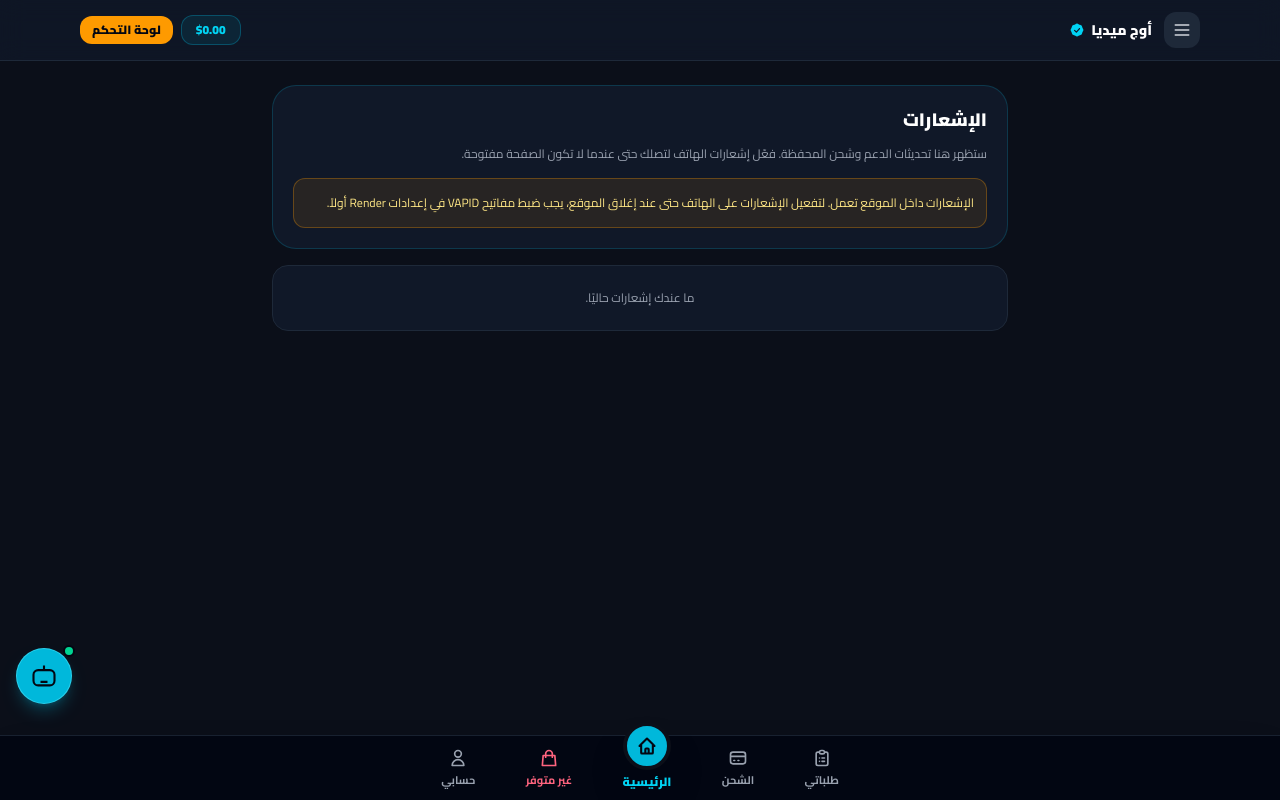
After one commit to OWJMEDIA963/OWJ-MEDIA, a Flask app: page /notifications in a window 1280 px wide. The commit adds this page. Run offline with Flask 3, Linux system fonts and the light colour scheme; a user stored in the database is signed in; data that the repository does not hold is empty.

Commit message:
Add files via upload

```diff
--- a/app.py
+++ b/app.py
@@ -146,10 +146,73 @@ class SupportMessage(db.Model):
     created_at = db.Column(db.DateTime, default=datetime.utcnow)
     sender = db.relationship('User')
 
+
+class Notification(db.Model):
+    id = db.Column(db.Integer, primary_key=True)
+    user_id = db.Column(db.Integer, db.ForeignKey('user.id'), nullable=False, index=True)
+    title = db.Column(db.String(160), nullable=False)
+    message = db.Column(db.String(500), nullable=False)
+    url = db.Column(db.String(500), default='/notifications')
+    is_read = db.Column(db.Boolean, default=False, nullable=False)
+    created_at = db.Column(db.DateTime, default=datetime.utcnow, nullable=False)
+    user = db.relationship('User', backref=db.backref('notifications', lazy=True, cascade='all, delete-orphan'))
+
+
+class PushSubscription(db.Model):
+    id = db.Column(db.Integer, primary_key=True)
+    user_id = db.Column(db.Integer, db.ForeignKey('user.id'), nullable=False, index=True)
+    endpoint = db.Column(db.Text, unique=True, nullable=False)
+    p256dh = db.Column(db.String(255), nullable=False)
+    auth = db.Column(db.String(255), nullable=False)
+    created_at = db.Column(db.DateTime, default=datetime.utcnow, nullable=False)
+    user = db.relationship('User', backref=db.backref('push_subscriptions', lazy=True, cascade='all, delete-orphan'))
+
+
+def send_user_notification(user_id, title, message, url='/notifications'):
+    # Save an in-site notification; send phone/browser push when VAPID is configured.
+    db.session.add(Notification(user_id=user_id, title=title[:160], message=message[:500], url=url[:500]))
+    db.session.flush()
+    public_key = os.environ.get('VAPID_PUBLIC_KEY', '').strip()
+    private_key = os.environ.get('VAPID_PRIVATE_KEY', '').strip()
+    subject = os.environ.get('VAPID_SUBJECT', 'mailto:admin@example.com').strip()
+    if public_key and private_key:
+        try:
+            from pywebpush import webpush
+            import json
+            for sub in PushSubscription.query.filter_by(user_id=user_id).all():
+                try:
+                    webpush(subscription_info={'endpoint': sub.endpoint, 'keys': {'p256dh': sub.p256dh, 'auth': sub.auth}}, data=json.dumps({'title': title, 'body': message, 'url': url}), vapid_private_key=private_key, vapid_claims={'sub': subject})
+                except Exception as exc:
+                    status = getattr(getattr(exc, 'response', None), 'status_code', None)
+                    if status in (404, 410):
+                        db.session.delete(sub)
+        except ImportError:
+            app.logger.warning('pywebpush is not installed; saved in-app notification only')
+        except Exception:
+            app.logger.exception('Unable to send push notification')
+
+
+def get_or_create_single_support_ticket(user_id):
+    # Merge legacy tickets into one ongoing customer-service conversation.
+    tickets = SupportTicket.query.filter_by(user_id=user_id).order_by(SupportTicket.updated_at.desc(), SupportTicket.id.desc()).all()
+    if not tickets:
+        ticket = SupportTicket(user_id=user_id, subject='محادثة خدمة العملاء')
+        db.session.add(ticket)
+        db.session.flush()
+        return ticket
+    primary = tickets[0]
+    primary.subject = 'محادثة خدمة العملاء'
+    for old in tickets[1:]:
+        for msg in old.messages:
+            msg.ticket = primary
+        db.session.delete(old)
+    return primary
+
 @app.context_processor
 def inject_globals():
     user = db.session.get(User, session.get('user_id')) if session.get('user_id') else None
-    return {'current_user': user, 'site_name': 'أوج ميديا'}
+    unread_count = Notification.query.filter_by(user_id=user.id, is_read=False).count() if user else 0
+    return {'current_user': user, 'site_name': 'أوج ميديا', 'unread_notification_count': unread_count}
 
 def login_required(fn):
     @wraps(fn)
@@ -360,23 +423,9 @@ def ai_chat():
 @login_required
 def support():
     user = current_user()
-    if request.method == 'POST':
-        subject = request.form.get('subject', '').strip()[:160] or 'استفسار دعم'
-        content = request.form.get('message', '').strip()
-        if not content:
-            flash('اكتب تفاصيل المشكلة قبل الإرسال.', 'error')
-        elif len(content) > 5000:
-            flash('الرسالة طويلة جداً؛ الحد الأقصى 5000 حرف.', 'error')
-        else:
-            ticket = SupportTicket(user_id=user.id, subject=subject)
-            db.session.add(ticket)
-            db.session.flush()
-            db.session.add(SupportMessage(ticket_id=ticket.id, sender_id=user.id, sender_role='user', content=content))
-            db.session.commit()
-            flash('تم إرسال رسالتك للدعم. يمكنك متابعة الرد من نفس المحادثة.', 'success')
-            return redirect(url_for('support_ticket', ticket_id=ticket.id))
-    tickets = SupportTicket.query.filter_by(user_id=user.id).order_by(SupportTicket.updated_at.desc()).all()
-    return render_template('support.html', tickets=tickets)
+    ticket = get_or_create_single_support_ticket(user.id)
+    db.session.commit()
+    return redirect(url_for('support_ticket', ticket_id=ticket.id))
 
 
 @app.route('/support/<int:ticket_id>', methods=['GET', 'POST'])
@@ -392,14 +441,15 @@ def support_ticket(ticket_id):
             flash('اكتب رسالتك أولاً.', 'error')
         elif len(content) > 5000:
             flash('الرسالة طويلة جداً؛ الحد الأقصى 5000 حرف.', 'error')
-        elif ticket.status == 'مغلقة' and user.role != 'admin':
-            flash('هذه المحادثة مغلقة. افتح شكوى جديدة إذا احتجت للمساعدة.', 'error')
         else:
             role = 'admin' if user.role == 'admin' else 'user'
             db.session.add(SupportMessage(ticket_id=ticket.id, sender_id=user.id, sender_role=role, content=content))
             ticket.updated_at = datetime.utcnow()
-            if role == 'user': ticket.status = 'بانتظار الدعم'
-            else: ticket.status = 'تم الرد'
+            if role == 'user':
+                ticket.status = 'بانتظار الدعم'
+            else:
+                ticket.status = 'تم الرد'
+                send_user_notification(ticket.user_id, 'تم الرد من الدعم', 'قام فريق أوج ميديا بالرد على محادثتك.', url_for('support_ticket', ticket_id=ticket.id))
             db.session.commit()
             flash('تم إرسال الرد.', 'success')
             return redirect(url_for('admin_support_ticket' if user.role == 'admin' else 'support_ticket', ticket_id=ticket.id))
@@ -409,6 +459,10 @@ def support_ticket(ticket_id):
 @app.route('/admin/support')
 @admin_required
 def admin_support():
+    user_ids = [row[0] for row in db.session.query(SupportTicket.user_id).distinct().all()]
+    for uid in user_ids:
+        get_or_create_single_support_ticket(uid)
+    db.session.commit()
     tickets = SupportTicket.query.order_by(SupportTicket.updated_at.desc()).all()
     return render_template('admin_support.html', tickets=tickets)
 
@@ -441,10 +495,52 @@ def admin_support_ticket(ticket_id):
             db.session.add(SupportMessage(ticket_id=ticket.id, sender_id=admin_user.id, sender_role='admin', content=content))
             ticket.status = 'تم الرد'
             ticket.updated_at = datetime.utcnow()
+            send_user_notification(ticket.user_id, 'تم الرد من الدعم', 'قام فريق أوج ميديا بالرد على محادثتك.', url_for('support_ticket', ticket_id=ticket.id))
             db.session.commit()
             flash('تم إرسال الرد للمستخدم.', 'success')
             return redirect(url_for('admin_support_ticket', ticket_id=ticket.id))
     return render_template('support_ticket.html', ticket=ticket, is_admin=True)
+
+
+@app.route('/notifications')
+@login_required
+def notifications_page():
+    items = Notification.query.filter_by(user_id=current_user().id).order_by(Notification.created_at.desc()).limit(100).all()
+    return render_template('notifications.html', notifications=items, vapid_public_key=os.environ.get('VAPID_PUBLIC_KEY', ''))
+
+
+@app.route('/notifications/read/<int:notification_id>', methods=['POST'])
+@login_required
+def notification_read(notification_id):
+    item = Notification.query.filter_by(id=notification_id, user_id=current_user().id).first_or_404()
+    item.is_read = True
+    db.session.commit()
+    return redirect(item.url or url_for('notifications_page'))
+
+
+@app.route('/api/push/subscribe', methods=['POST'])
+@login_required
+def push_subscribe():
+    data = request.get_json(silent=True) or {}
+    sub = data.get('subscription') or {}
+    keys = sub.get('keys') or {}
+    endpoint, p256dh, auth = sub.get('endpoint'), keys.get('p256dh'), keys.get('auth')
+    if not all(isinstance(v, str) and v for v in (endpoint, p256dh, auth)):
+        return jsonify(ok=False, error='بيانات الاشتراك غير مكتملة'), 400
+    existing = PushSubscription.query.filter_by(endpoint=endpoint).first()
+    if existing:
+        existing.user_id, existing.p256dh, existing.auth = current_user().id, p256dh, auth
+    else:
+        db.session.add(PushSubscription(user_id=current_user().id, endpoint=endpoint, p256dh=p256dh, auth=auth))
+    db.session.commit()
+    return jsonify(ok=True)
+
+
+@app.route('/sw.js')
+def service_worker():
+    from flask import Response
+    js = "self.addEventListener('push', function(event) { let data = {}; try { data = event.data.json(); } catch (e) { data = {title: 'أوج ميديا', body: event.data ? event.data.text() : 'لديك إشعار جديد'}; } event.waitUntil(self.registration.showNotification(data.title || 'أوج ميديا', {body: data.body || '', data: {url: data.url || '/notifications'}})); }); self.addEventListener('notificationclick', function(event) { event.notification.close(); const url = event.notification.data && event.notification.data.url ? event.notification.data.url : '/notifications'; event.waitUntil(clients.matchAll({type: 'window', includeUncontrolled: true}).then(function(list) { for (const client of list) { if ('focus' in client) { client.navigate(url); return client.focus(); } } return clients.openWindow(url); })); });"
+    return Response(js, mimetype='application/javascript', headers={'Service-Worker-Allowed': '/'})
 
 
 @app.route('/admin')
@@ -469,6 +565,7 @@ def handle_deposit(deposit_id):
         user.balance_usd = (user.balance_usd or 0) + (deposit.amount or 0)
         deposit.status = 'مقبول'
         deposit.rejection_reason = ''
+        send_user_notification(user.id, 'تم شحن محفظتك', f'تمت الموافقة على طلب الشحن وإضافة ${deposit.amount:.2f} إلى حسابك.', url_for('deposit'))
         db.session.commit()
         flash(f'تم قبول طلب الشحن #{deposit.id} وإضافة ${deposit.amount:.2f} إلى المحفظة.', 'success')
     elif action == 'reject':
@@ -478,6 +575,7 @@ def handle_deposit(deposit_id):
             return redirect(url_for('admin'))
         deposit.status = 'مرفوض'
         deposit.rejection_reason = reason[:500]
+        send_user_notification(deposit.user_id, 'تم رفض طلب الشحن', f'سبب الرفض: {deposit.rejection_reason}', url_for('deposit'))
         db.session.commit()
         flash(f'تم رفض طلب الشحن #{deposit.id} مع حفظ سبب الرفض.', 'success')
     else:
--- a/requirements.txt
+++ b/requirements.txt
@@ -2,3 +2,4 @@ Flask
 Flask-SQLAlchemy
 requests
 gunicorn
+pywebpush
--- a/templates/base.html
+++ b/templates/base.html
@@ -68,6 +68,10 @@
                 {% if current_user %}
                 <a href="/support" class="flex items-center gap-4 px-4 py-3.5 bg-gray-900/90 text-gray-200 rounded-2xl text-xs font-bold border border-gray-800">
                     <span class="text-cyan-400 text-lg">✉</span><span>تواصل مع الدعم</span>
+                </a>
+                <a href="/notifications" class="flex items-center justify-between gap-3 px-4 py-3.5 bg-gray-900/90 text-gray-200 rounded-2xl text-xs font-bold border border-gray-800">
+                    <span class="flex items-center gap-4"><span class="text-cyan-400 text-lg">♢</span><span>الإشعارات</span></span>
+                    {% if unread_notification_count %}<span class="min-w-5 rounded-full bg-rose-500 px-1.5 py-0.5 text-center text-[10px] text-white">{{ unread_notification_count }}</span>{% endif %}
                 </a>
                 {% if current_user.role == 'admin' %}
                 <a href="/admin/support" class="flex items-center gap-4 px-4 py-3.5 bg-amber-500/10 text-amber-300 rounded-2xl text-xs font-bold border border-amber-500/30">
--- /dev/null
+++ b/templates/notifications.html
@@ -0,0 +1,39 @@
+{% extends "base.html" %}
+{% block title %}الإشعارات{% endblock %}
+{% block content %}
+<div class="mx-auto max-w-3xl space-y-4 px-4 py-6">
+  <div class="rounded-3xl border border-cyan-500/20 bg-gray-900 p-5">
+    <h1 class="text-lg font-black text-white">الإشعارات</h1>
+    <p class="mt-2 text-xs leading-6 text-gray-400">ستظهر هنا تحديثات الدعم وشحن المحفظة. فعّل إشعارات الهاتف لتصلك حتى عندما لا تكون الصفحة مفتوحة.</p>
+    {% if vapid_public_key %}<button id="enablePush" type="button" class="mt-3 rounded-xl bg-cyan-500 px-4 py-3 text-xs font-black text-gray-950">تفعيل إشعارات الهاتف</button><p id="pushStatus" class="mt-2 text-[11px] text-gray-400"></p>{% else %}<p class="mt-3 rounded-xl border border-amber-500/30 bg-amber-500/10 p-3 text-xs leading-6 text-amber-200">الإشعارات داخل الموقع تعمل. لتفعيل الإشعارات على الهاتف حتى عند إغلاق الموقع، يجب ضبط مفاتيح VAPID في إعدادات Render أولاً.</p>{% endif %}
+  </div>
+  {% for item in notifications %}
+  <div class="rounded-2xl border {% if item.is_read %}border-gray-800 bg-gray-900{% else %}border-cyan-500/30 bg-cyan-950/30{% endif %} p-4">
+    <div class="flex items-start justify-between gap-3"><div><h2 class="text-sm font-black text-white">{{ item.title }}</h2><p class="mt-2 whitespace-pre-wrap break-words text-xs leading-6 text-gray-300">{{ item.message }}</p><p class="mt-2 text-[10px] text-gray-500">{{ item.created_at.strftime('%Y-%m-%d %H:%M') if item.created_at else '' }}</p></div>{% if not item.is_read %}<span class="shrink-0 rounded-full bg-cyan-500/20 px-2 py-1 text-[10px] text-cyan-300">جديد</span>{% endif %}</div>
+    <form method="POST" action="{{ url_for('notification_read', notification_id=item.id) }}" class="mt-3"><button class="rounded-lg border border-gray-700 px-3 py-2 text-[11px] font-bold text-cyan-300">{% if item.is_read %}فتح التفاصيل{% else %}عرض التفاصيل{% endif %}</button></form>
+  </div>
+  {% else %}<div class="rounded-2xl border border-gray-800 bg-gray-900 p-6 text-center text-xs text-gray-400">ما عندك إشعارات حاليًا.</div>{% endfor %}
+</div>
+{% if vapid_public_key %}
+<script>
+(function(){
+ const button=document.getElementById('enablePush'), status=document.getElementById('pushStatus');
+ function decodeKey(value){const padding='='.repeat((4-value.length%4)%4);const raw=atob((value+padding).replace(/-/g,'+').replace(/_/g,'/'));return Uint8Array.from(raw,c=>c.charCodeAt(0));}
+ button.addEventListener('click',async function(){
+  button.disabled=true; status.textContent='جارٍ تفعيل الإشعارات...';
+  try{
+   if(!('serviceWorker' in navigator)||!('PushManager' in window)||!('Notification' in window)) throw new Error('المتصفح لا يدعم الإشعارات؛ جرّب Chrome أو Safari حديثًا على HTTPS.');
+   const permission=await Notification.requestPermission(); if(permission!=='granted') throw new Error('لم يتم السماح بالإشعارات من المتصفح.');
+   const registration=await navigator.serviceWorker.register('/sw.js');
+   let subscription=await registration.pushManager.getSubscription();
+   if(!subscription) subscription=await registration.pushManager.subscribe({userVisibleOnly:true,applicationServerKey:decodeKey({{ vapid_public_key|tojson }})});
+   const response=await fetch('/api/push/subscribe',{method:'POST',headers:{'Content-Type':'application/json'},credentials:'same-origin',body:JSON.stringify({subscription:subscription.toJSON()})});
+   const data=await response.json(); if(!response.ok||!data.ok) throw new Error(data.error||'تعذّر حفظ اشتراك الإشعارات.');
+   status.textContent='تم تفعيل إشعارات الهاتف بنجاح.';
+  }catch(error){status.textContent=error.message||'تعذّر التفعيل. تحقق من إعدادات المتصفح.';}
+  finally{button.disabled=false;}
+ });
+})();
+</script>
+{% endif %}
+{% endblock %}
--- a/templates/support_ticket.html
+++ b/templates/support_ticket.html
@@ -12,8 +12,8 @@
   {% if is_admin %}
   <div class="flex flex-wrap gap-2"><form method="POST"><input type="hidden" name="action" value="{% if ticket.status == 'مغلقة' %}reopen{% else %}close{% endif %}"><button class="rounded-xl border border-gray-700 px-3 py-2 text-xs font-bold text-gray-300">{% if ticket.status == 'مغلقة' %}إعادة فتح المحادثة{% else %}إغلاق المحادثة{% endif %}</button></form><a href="{{ url_for('admin_support') }}" class="rounded-xl border border-gray-700 px-3 py-2 text-xs font-bold text-cyan-300">العودة إلى الشكاوى</a></div>
   {% else %}<a href="{{ url_for('support') }}" class="inline-block text-xs text-cyan-400">← العودة إلى محادثاتي</a>{% endif %}
-  {% if ticket.status != 'مغلقة' or is_admin %}
+  {% if true %}
   <form method="POST" class="space-y-3 rounded-3xl border border-gray-800 bg-gray-900 p-4"><textarea name="message" required maxlength="5000" rows="4" placeholder="{% if is_admin %}اكتب ردك للمستخدم...{% else %}اكتب ردك أو أضف تفاصيل للمشكلة...{% endif %}" class="w-full rounded-xl border border-gray-700 bg-gray-950 px-4 py-3 text-sm text-white"></textarea><button class="w-full rounded-xl {% if is_admin %}bg-emerald-500 text-gray-950{% else %}bg-cyan-500 text-gray-950{% endif %} px-4 py-3 text-sm font-black">{% if is_admin %}إرسال الرد للمستخدم{% else %}إرسال الرسالة{% endif %}</button></form>
-  {% else %}<p class="rounded-xl border border-gray-800 bg-gray-900 p-4 text-center text-xs text-gray-500">هذه المحادثة مغلقة. افتح شكوى جديدة إذا احتجت إلى مساعدة أخرى.</p>{% endif %}
+  {% else %}<p class="rounded-xl border border-gray-800 bg-gray-900 p-4 text-center text-xs text-gray-500">هذه محادثتك الدائمة مع خدمة العملاء؛ يمكنك إرسال رسالة جديدة هنا في أي وقت.</p>{% endif %}
 </div>
 {% endblock %}
```
Also changed, not shown: README_NOTIFICATIONS_AR.txt (added).
